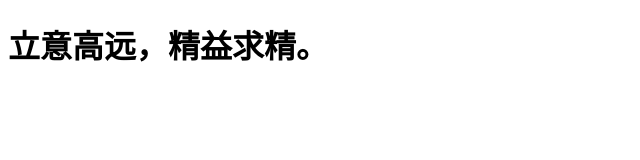
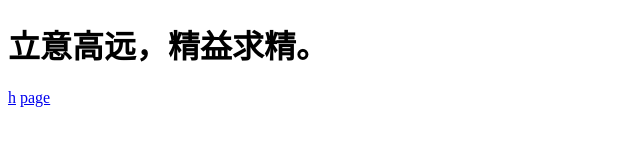
Before and after one commit to dongxiaofei3/dongxiaofei3.github.io, a plain HTML site: page index.html in a window 1280 px wide. Shown: the full height of the page, 0-640 px from the left. Drawn offline with Linux system fonts and the light colour scheme.

Commit message:
新增了2个链接

```diff
--- a/index.html
+++ b/index.html
@@ -6,5 +6,7 @@
 </head>
 <body>
     <h1>立意高远，精益求精。</h1>
+	<a href="h.html">h</a>
+	<a href="page.html">page</a>
 </body>
 </html>
```
